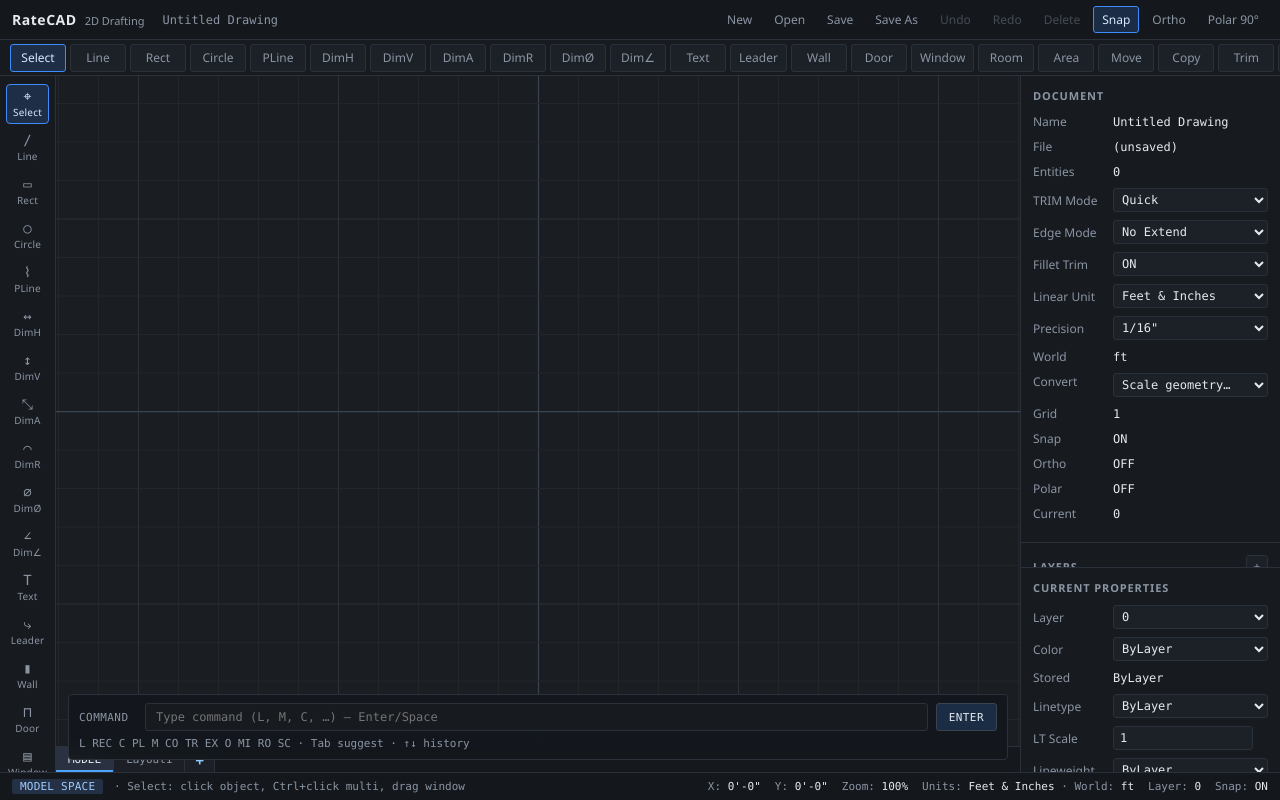
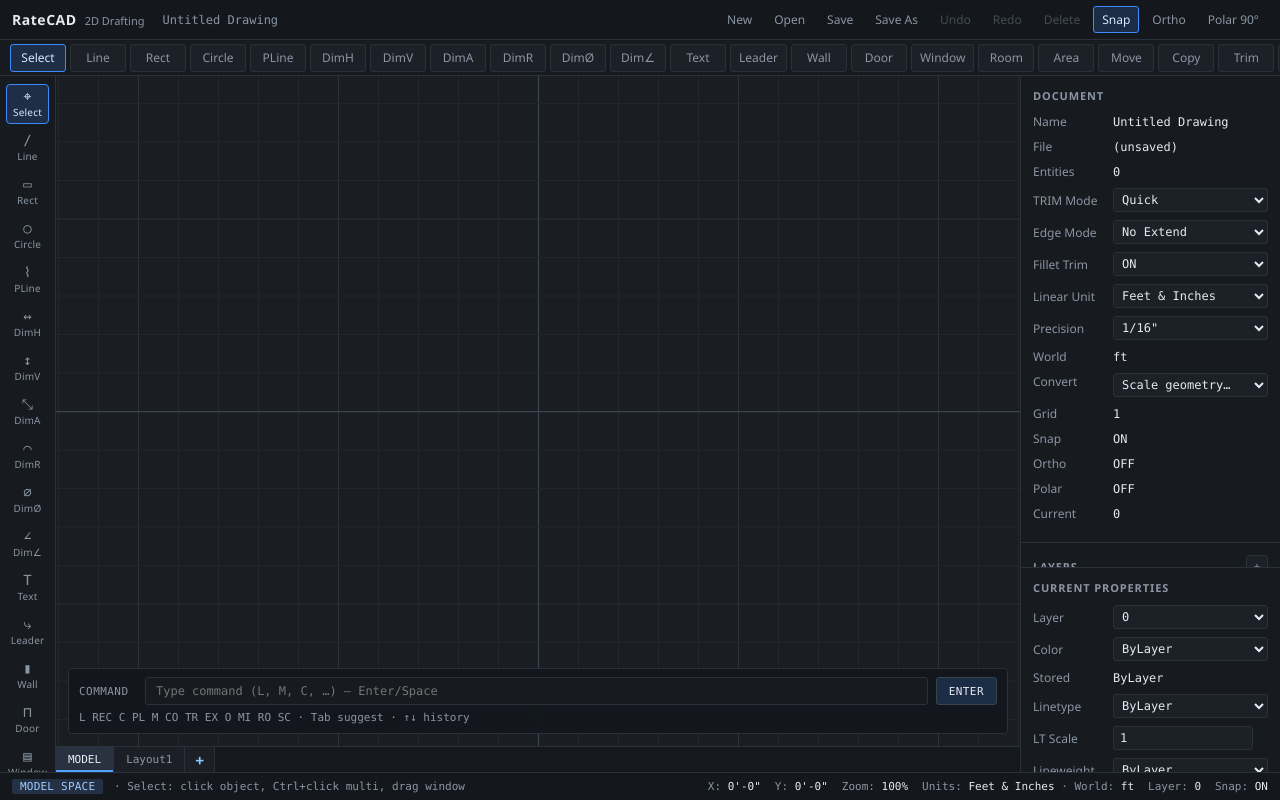
Before and after one commit to Ratebolo-ProTools/RateCad, a React (Vite) app in the folder apps/desktop/: page / in a window 1280 px wide. Built offline with nearby package versions, Linux system fonts and the light colour scheme.

Commit message:
fix(ratecad): keep layout tabs clickable above command dock
Raise command dock above the layout tab bar and elevate tab z-index
so Layout/MODEL tabs remain clickable. Allow locked-viewport status
messages through the status filter.

```diff
--- a/apps/desktop/src/styles/app.css
+++ b/apps/desktop/src/styles/app.css
@@ -213,7 +213,8 @@
   position: absolute;
   left: 12px;
   right: 12px;
-  bottom: 12px;
+  /* Clear layout tab bar (~26px) at bottom of viewport wrap */
+  bottom: 38px;
   display: flex;
   flex-direction: column;
   gap: 6px;
@@ -223,6 +224,7 @@
   background: rgba(20, 24, 29, 0.94);
   backdrop-filter: blur(6px);
   font-family: var(--font-mono);
+  z-index: 4;
 }
 
 .command-row {
@@ -710,6 +712,8 @@
   background: #15181d;
   border-top: 1px solid var(--border);
   overflow-x: auto;
+  position: relative;
+  z-index: 6;
 }
 
 .layout-tab {
```
